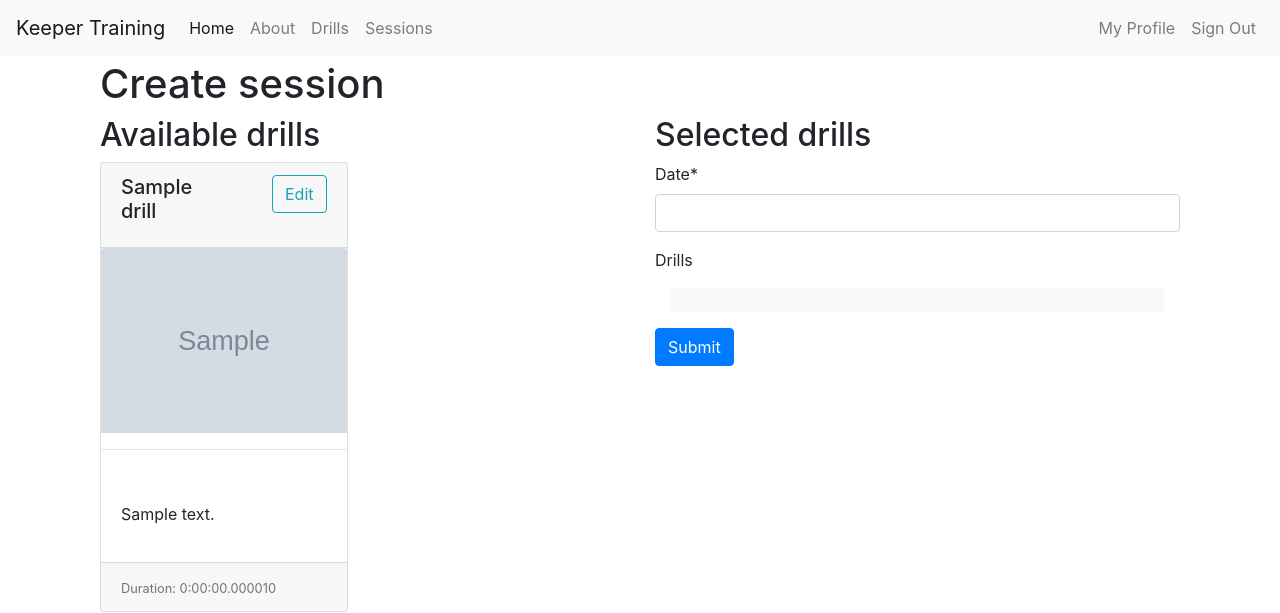
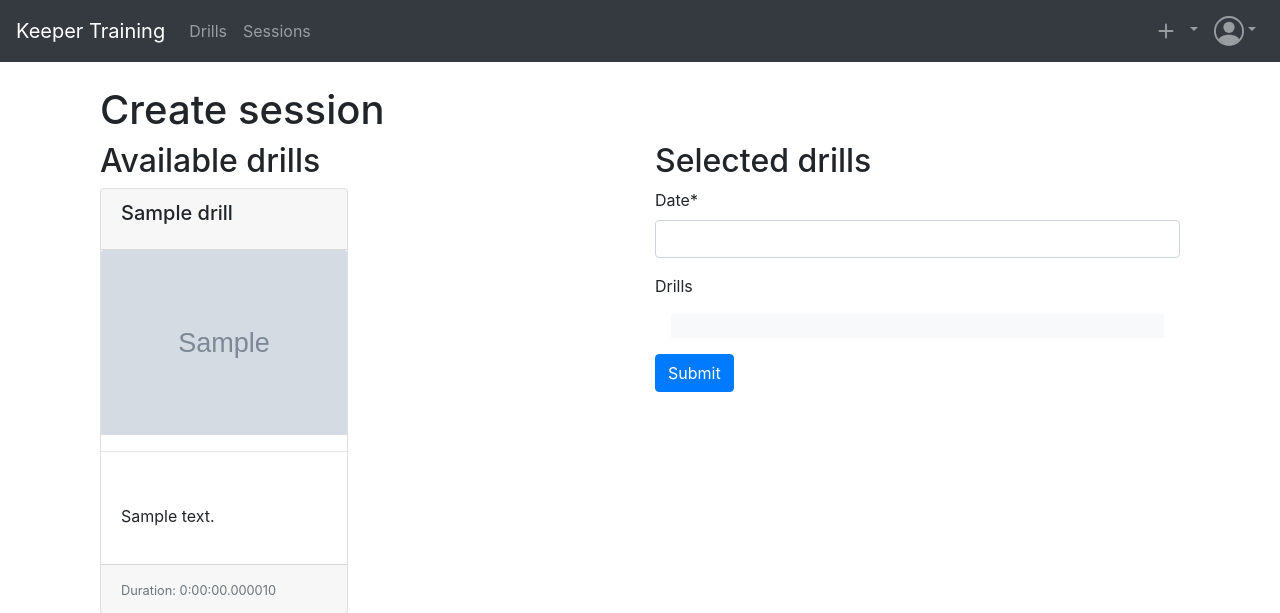
Before and after one commit to hrother/keeper_training, a Django app: page /sessions/add in a window 1280 px wide. Shown: the top 613 px of the page. Run offline with Django 3.2, Linux system fonts and the light colour scheme; a user stored in the database is signed in; tables that the repository leaves empty hold one stand-in row (values such as "Sample post"); grey boxes marked "Sample" are stand-in pictures; some libraries are stand-ins or nearby versions.

Commit message:
Update web UI (#12)
* Extract nav into helper template

* Quick new drill new session. Remove home and about

* Various template improvements

* Do not show edit button for drills in sessions

* Deleting a drill will remove it from all sessions

* Add duration to drills and session

```diff
--- a/keeper_training/drills/models.py
+++ b/keeper_training/drills/models.py
@@ -1,3 +1,4 @@
+import datetime
 import typing
 
 from autoslug import AutoSlugField
@@ -15,7 +16,7 @@ class Drill(TimeStampedModel):
     slug = AutoSlugField(populate_from="name")
     description = models.TextField(null=True, blank=True)
     image = models.ImageField(null=True, blank=True)
-    duration = DurationField(null=True, blank=True)
+    duration = DurationField(null=True, blank=True, default=datetime.timedelta())
 
     @property
     def image_url(self) -> typing.Optional[str]:
--- /dev/null
+++ b/keeper_training/templates/_navbar.html
@@ -0,0 +1,76 @@
+{% load static i18n %}
+<nav class="navbar navbar-expand-md navbar-dark bg-dark">
+    <button class="navbar-toggler navbar-toggler-right" type="button" data-toggle="collapse"
+        data-target="#navbarSupportedContent" aria-controls="navbarSupportedContent" aria-expanded="false"
+        aria-label="Toggle navigation">
+        <span class="navbar-toggler-icon"></span>
+    </button>
+    <a class="navbar-brand" href="{% url 'home' %}">Keeper Training</a>
+
+    <div class="collapse navbar-collapse" id="navbarSupportedContent">
+        <ul class="navbar-nav mr-auto">
+            {% if request.user.is_authenticated %}
+            <li class="nav-item"><a href="{% url 'drills:list' %}" class="nav-link">Drills</a></li>
+            <li class="nav-item"><a href="{% url 'sessions:list' %}" class="nav-link">Sessions</a></li>
+            {% endif %}
+        </ul>
+        <ul class="navbar-nav ml-md-auto">
+            {% if request.user.is_authenticated %}
+            <li class="nav-item dropdown">
+                <a href="#" class="nav-link dropdown-toggle" id="navbarAdd" role="button" data-toggle="dropdown"
+                    aria-haspopup="true" aria-expanded="false">
+                    <svg xmlns="http://www.w3.org/2000/svg" width="30" height="30" fill="currentColor"
+                        class="bi bi-plus" viewBox="0 0 16 16">
+                        <path
+                            d="M8 4a.5.5 0 0 1 .5.5v3h3a.5.5 0 0 1 0 1h-3v3a.5.5 0 0 1-1 0v-3h-3a.5.5 0 0 1 0-1h3v-3A.5.5 0 0 1 8 4z" />
+                    </svg>
+                </a>
+                <div class="dropdown-menu dropdown-menu-right" aria-labelledby="navbarAdd">
+                    <a class="dropdown-item" href="{% url 'drills:add'  %}">
+                        {% trans "New Drill" %}</a>
+                    <a class="dropdown-item" href="{% url 'sessions:add'  %}">
+                        {% trans "New Session" %}</a>
+                </div>
+            </li>
+            <li class="nav-item dropdown">
+                <a class="nav-link dropdown-toggle" href="#" id="navbarDropdown2" role="button" data-toggle="dropdown"
+                    aria-haspopup="true" aria-expanded="false">
+                    <svg xmlns="http://www.w3.org/2000/svg" width="30" height="30" fill="currentColor"
+                        class="bi bi-person-circle" viewBox="0 0 16 16">
+                        <path
+                            d="M13.468 12.37C12.758 11.226 11.195 10 8 10s-4.757 1.225-5.468 2.37A6.987 6.987 0 0 0 8 15a6.987 6.987 0 0 0 5.468-2.63z" />
+                        <path fill-rule="evenodd" d="M8 9a3 3 0 1 0 0-6 3 3 0 0 0 0 6z" />
+                        <path fill-rule="evenodd"
+                            d="M8 1a7 7 0 1 0 0 14A7 7 0 0 0 8 1zM0 8a8 8 0 1 1 16 0A8 8 0 0 1 0 8z" />
+                    </svg></a>
+                <div class="dropdown-menu dropdown-menu-right" aria-labelledby="navbarDropdown2">
+                    <h6 class="dropdown-header">Signed in as <span
+                            class="font-weight-bold">{{request.user.username}}</span></h6>
+                    <div class="dropdown-divider"></div>
+                    <a class="dropdown-item" href="{% url 'users:detail' request.user.username  %}">
+                        {% trans "My Profile" %}</a>
+                    <div class="dropdown-divider"></div>
+                    <a class="dropdown-item" href="{% url 'account_logout' %}">
+                        <span><svg xmlns="http://www.w3.org/2000/svg" width="16" height="16" fill="currentColor"
+                                class="bi bi-door-closed" viewBox="0 0 16 16">
+                                <path
+                                    d="M3 2a1 1 0 0 1 1-1h8a1 1 0 0 1 1 1v13h1.5a.5.5 0 0 1 0 1h-13a.5.5 0 0 1 0-1H3V2zm1 13h8V2H4v13z" />
+                                <path d="M9 9a1 1 0 1 0 2 0 1 1 0 0 0-2 0z" />
+                            </svg>
+                        </span> {% trans "Sign Out" %}
+                    </a>
+                </div>
+            </li>
+            {% else %}
+            <li class="nav-item">
+                {# URL provided by django-allauth/account/urls.py #}
+                <a id="sign-up-link" class="nav-link" href="{% url 'account_signup' %}">{% trans "Sign Up" %}</a>
+            </li>
+            <li class="nav-item">
+                {# URL provided by django-allauth/account/urls.py #}
+                <a id="log-in-link" class="nav-link" href="{% url 'account_login' %}">{% trans "Sign In" %}</a>
+            </li>
+            {% endif %}
+        </ul>
+    </div>
+</nav>
--- a/keeper_training/templates/base.html
+++ b/keeper_training/templates/base.html
@@ -38,50 +38,8 @@
 
 <body>
 
-  <div class="mb-1">
-    <nav class="navbar navbar-expand-md navbar-light bg-light">
-      <button class="navbar-toggler navbar-toggler-right" type="button" data-toggle="collapse"
-        data-target="#navbarSupportedContent" aria-controls="navbarSupportedContent" aria-expanded="false"
-        aria-label="Toggle navigation">
-        <span class="navbar-toggler-icon"></span>
-      </button>
-      <a class="navbar-brand" href="{% url 'home' %}">Keeper Training</a>
-
-      <div class="collapse navbar-collapse" id="navbarSupportedContent">
-        <ul class="navbar-nav mr-auto">
-          <li class="nav-item active">
-            <a class="nav-link" href="{% url 'home' %}">Home <span class="sr-only">(current)</span></a>
-          </li>
-          <li class="nav-item">
-            <a class="nav-link" href="{% url 'about' %}">About</a>
-          </li>
-          <li class="nav-item"><a href="{% url 'drills:list' %}" class="nav-link">Drills</a></li>
-          <li class="nav-item"><a href="{% url 'sessions:list' %}" class="nav-link">Sessions</a></li>
-        </ul>
-        <ul class="navbar-nav ml-md-auto">
-          {% if request.user.is_authenticated %}
-          <li class="nav-item">
-            {# URL provided by django-allauth/account/urls.py #}
-            <a class="nav-link" href="{% url 'users:detail' request.user.username  %}">{% trans "My Profile" %}</a>
-          </li>
-          <li class="nav-item">
-            {# URL provided by django-allauth/account/urls.py #}
-            <a class="nav-link" href="{% url 'account_logout' %}">{% trans "Sign Out" %}</a>
-          </li>
-          {% else %}
-          <li class="nav-item">
-            {# URL provided by django-allauth/account/urls.py #}
-            <a id="sign-up-link" class="nav-link" href="{% url 'account_signup' %}">{% trans "Sign Up" %}</a>
-          </li>
-          <li class="nav-item">
-            {# URL provided by django-allauth/account/urls.py #}
-            <a id="log-in-link" class="nav-link" href="{% url 'account_login' %}">{% trans "Sign In" %}</a>
-          </li>
-          {% endif %}
-        </ul>
-      </div>
-    </nav>
-
+  <div class="mb-4">
+    {% include "_navbar.html" %}
   </div>
 
   <div class="container">
--- a/keeper_training/templates/training_sessions/_drill.html
+++ b/keeper_training/templates/drills/_drill_small.html
@@ -4,6 +4,5 @@
     <img src="{{drill.image_url|default_if_none:'#' }}" class="card-img-top" alt="Image of drill">
     <div class="card-body">
         <h5 class="card-title">{{drill.name}}</h5>
-        <p class="card-text">{{drill.description}}</p>
     </div>
 </div>
--- /dev/null
+++ b/keeper_training/templates/drills/_drill_static.html
@@ -0,0 +1,19 @@
+{% load i18n %}
+<div class="card h-100 d-print-inline-block" style='break-inside: avoid;'>
+    <div class="card-header">
+        <div class="row">
+            <div class="col">
+                <h5 class="card-title">{{drill.name}}</h5>
+            </div>
+        </div>
+    </div>
+    <img src="{{drill.image_url|default_if_none:'#' }}" class="card-img-top" alt="Image of drill">
+    <hr>
+    <div class="card-body">
+        <p class="card-text">{{drill.description |linebreaks}}</p>
+    </div>
+    <div class="card-footer">
+        <small class="text-muted">{% trans "Duration:" %}
+            {{ drill.duration }}</small>
+    </div>
+</div>
--- a/keeper_training/templates/drills/drill_list.html
+++ b/keeper_training/templates/drills/drill_list.html
@@ -6,7 +6,7 @@
 <div class="container">
     <div class="row">
         <div class="col">
-            <h2>Drills</h2>
+            <h1>Drills</h1>
         </div>
         <div class="col"><a href="{% url 'drills:add' %}" class="btn btn-success float-right">New</a></div>
 
--- a/keeper_training/templates/training_sessions/trainingsession_form.html
+++ b/keeper_training/templates/training_sessions/trainingsession_form.html
@@ -11,7 +11,7 @@
             <div id="all-drills-grid" class="row row-cols-1 row-cols-md-2">
                 {% for drill in all_drills %}
                 <div class="col mb-4 " data-id="{{drill.pk}}">
-                    {% include "drills/_drill.html" %}
+                    {% include "drills/_drill_static.html" %}
                 </div>
                 {% endfor %}
             </div>
--- a/keeper_training/templates/training_sessions/trainingsession_list.html
+++ b/keeper_training/templates/training_sessions/trainingsession_list.html
@@ -5,7 +5,7 @@
 {% block content %}
 <div class="row">
     <div class="col">
-        <h2>Training Sessions</h2>
+        <h1>Training Sessions</h1>
     </div>
     <div class="col"><a href="{% url 'sessions:add' %}" class="btn btn-success float-right">New</a></div>
 </div>
@@ -28,7 +28,7 @@
             {% for sd in session.sessiondrills_set.all %}
             {% with drill=sd.drill %}
             <div class="col mb-4">
-                {% include "training_sessions/_drill.html" %}
+                {% include "drills/_drill_small.html" %}
             </div>
             {% endwith %}
             {% endfor %}
--- a/keeper_training/training_sessions/forms.py
+++ b/keeper_training/training_sessions/forms.py
@@ -30,7 +30,7 @@ class TrainingSessionForm(forms.ModelForm):
                     "{% endif %}"
                     "{% for drill in ordered_drills %}"
                     "<div class='col mb-4' data-id='{{drill.pk}}'>"
-                    "{% include 'drills/_drill.html' %}"
+                    "{% include 'drills/_drill_static.html' %}"
                     "</div>"
                     "{% endfor %}"
                 ),
--- a/keeper_training/training_sessions/models.py
+++ b/keeper_training/training_sessions/models.py
@@ -1,3 +1,5 @@
+import datetime
+
 from django.conf import settings
 from django.db import models
 from django.urls import reverse
@@ -22,14 +24,20 @@ class TrainingSession(TimeStampedModel):
     def get_update_url(self) -> str:
         return reverse("sessions:update", kwargs={"pk": self.pk})
 
+    def duration(self):
+        """Total duration of session."""
+        return sum(
+            (drill.duration for drill in self.drills.all()), datetime.timedelta()
+        )
+
 
 class SessionDrills(models.Model):
     """Through model allowing for ordering."""
 
     session = models.ForeignKey(
-        "training_sessions.TrainingSession", on_delete=models.PROTECT
+        "training_sessions.TrainingSession", on_delete=models.CASCADE
     )
-    drill = models.ForeignKey("drills.Drill", on_delete=models.PROTECT)
+    drill = models.ForeignKey("drills.Drill", on_delete=models.CASCADE)
     order = models.IntegerField(default=99)
 
     class Meta:
--- a/keeper_training/training_sessions/views.py
+++ b/keeper_training/training_sessions/views.py
@@ -31,6 +31,7 @@ class TrainingSessionListView(LoginRequiredMixin, ListView):
             .get_queryset()
             .select_related("coach")
             .prefetch_related("sessiondrills_set__drill")
+            .order_by("-date")
         )
         qs = qs.filter(coach=self.request.user)
         return qs
```
Also changed, not shown: keeper_training/templates/training_sessions/trainingsession_detail.html (+19 -2 lines), keeper_training/drills/migrations/0002_auto_20210418_2237.py (added), keeper_training/training_sessions/migrations/0003_auto_20210401_2217.py (added).
